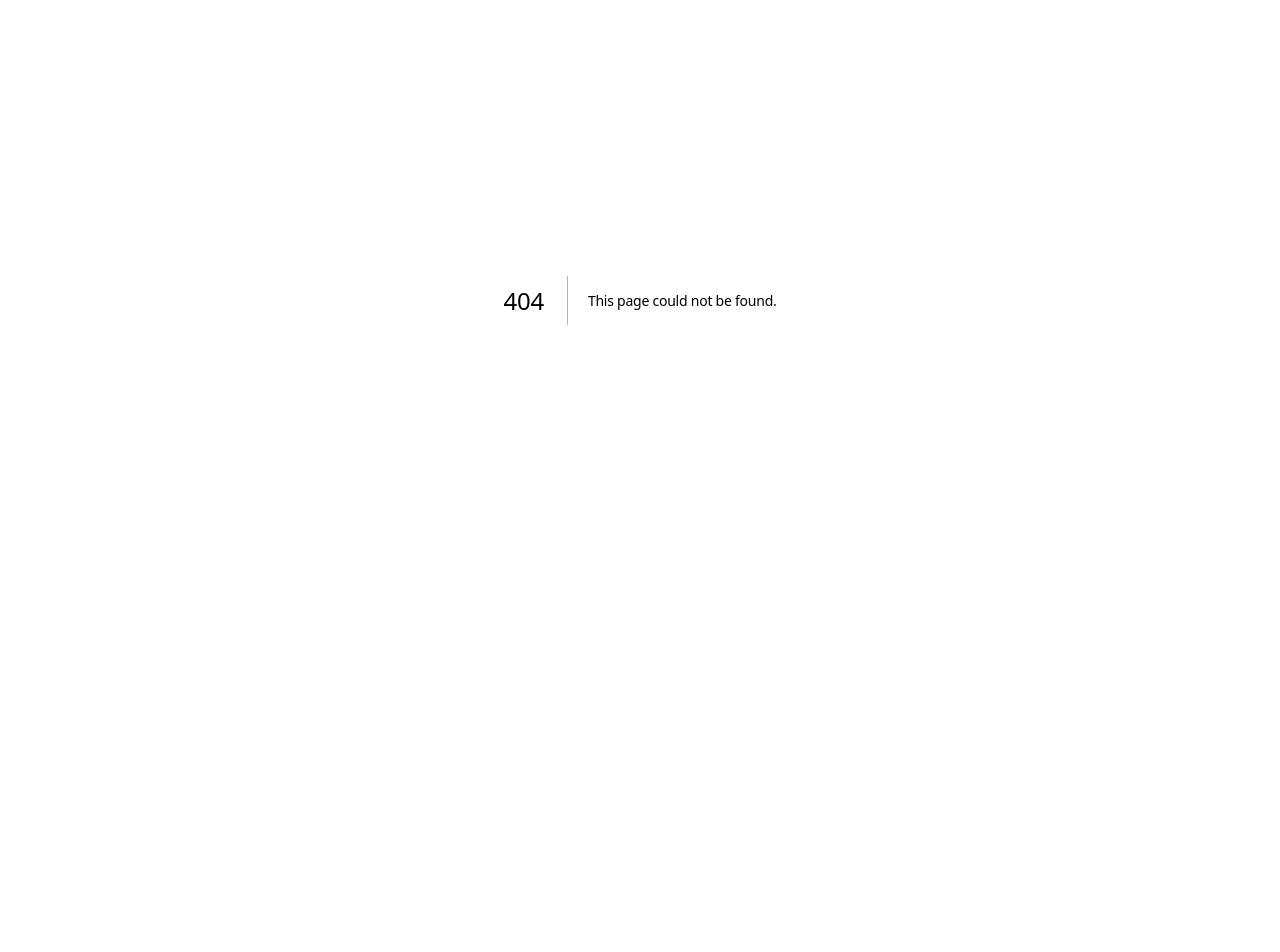
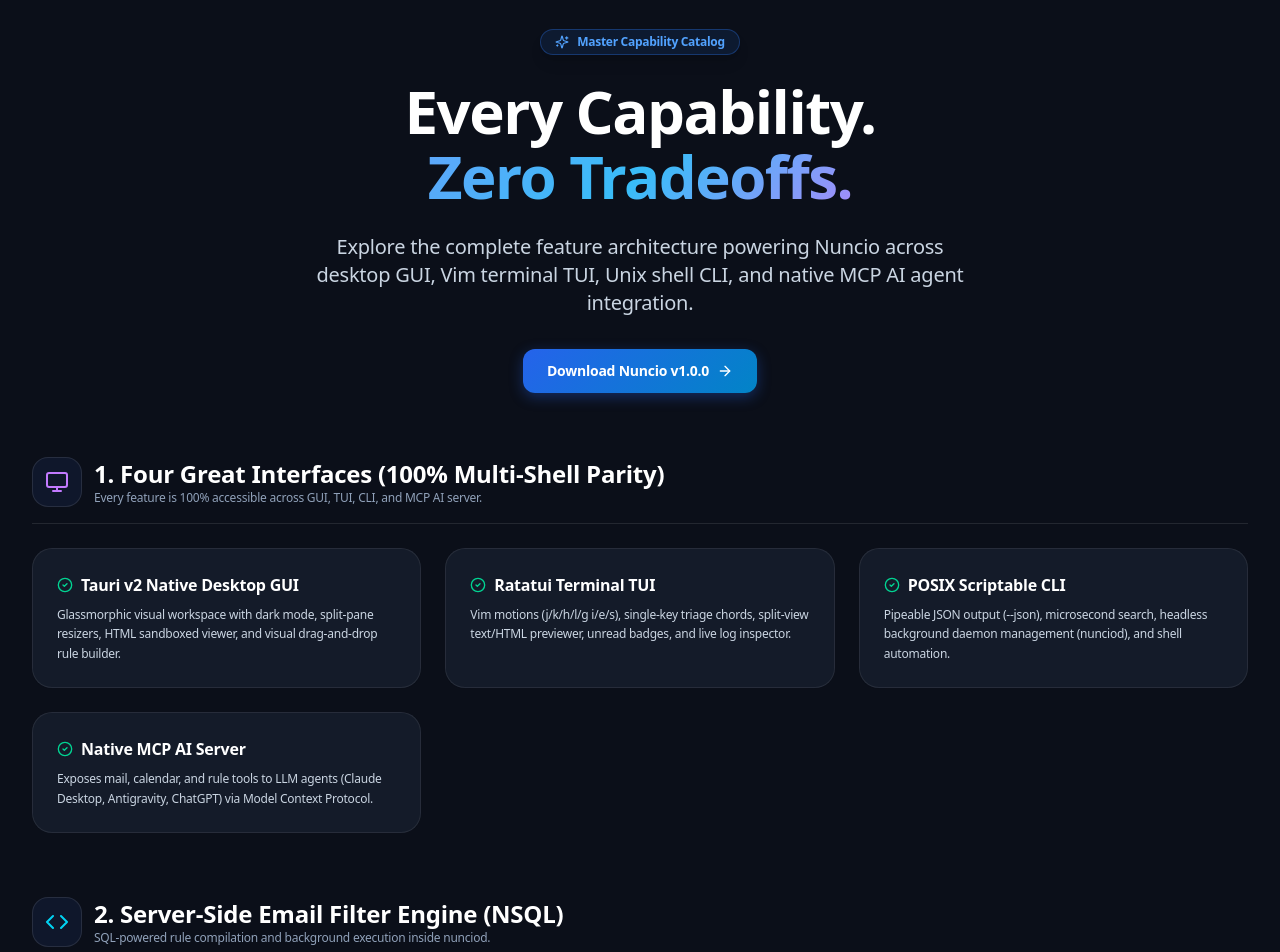
Before and after one commit to KofTwentyTwo/nuncio-website, a Next.js app: page /features in a window 1280 px wide. Before the commit this address had no page. Shown: the part 100-1052 px from the top of the page. Before the commit the page ends 800 px from the top, so only its background shows below. Built offline with nearby package versions, Linux system fonts and the light colour scheme.

Commit message:
feat(pages): add master full features catalog page at /features

```diff
--- /dev/null
+++ b/src/app/features/page.tsx
@@ -0,0 +1,152 @@
+import React from "react";
+import { Header } from "@/components/Header";
+import { Footer } from "@/components/Footer";
+import { ShieldCheck, Zap, Terminal, Code, Monitor, Bot, Lock, Database, RefreshCw, Cpu, CheckCircle2, ArrowRight, Sparkles, Filter, Key, FileCheck } from "lucide-react";
+import Link from "next/link";
+
+export const metadata = {
+  title: "Nuncio Full Feature Catalog — Native Mail, Calendar, NSQL, Security & AI MCP",
+  description: "Explore the complete feature breakdown of Nuncio: 4 interfaces, NSQL filter engine, AES-256-GCM encryption, self-healing database recovery, auto-updater, and MCP AI agent policies.",
+};
+
+export default function FeaturesPage() {
+  const featureCategories = [
+    {
+      id: "interfaces",
+      categoryName: "1. Four Great Interfaces (100% Multi-Shell Parity)",
+      categoryDesc: "Every feature is 100% accessible across GUI, TUI, CLI, and MCP AI server.",
+      icon: <Monitor className="w-6 h-6 text-purple-400" />,
+      features: [
+        { title: "Tauri v2 Native Desktop GUI", desc: "Glassmorphic visual workspace with dark mode, split-pane resizers, HTML sandboxed viewer, and visual drag-and-drop rule builder." },
+        { title: "Ratatui Terminal TUI", desc: "Vim motions (j/k/h/l/g i/e/s), single-key triage chords, split-view text/HTML previewer, unread badges, and live log inspector." },
+        { title: "POSIX Scriptable CLI", desc: "Pipeable JSON output (--json), microsecond search, headless background daemon management (nunciod), and shell automation." },
+        { title: "Native MCP AI Server", desc: "Exposes mail, calendar, and rule tools to LLM agents (Claude Desktop, Antigravity, ChatGPT) via Model Context Protocol." },
+      ],
+    },
+    {
+      id: "nsql",
+      categoryName: "2. Server-Side Email Filter Engine (NSQL)",
+      categoryDesc: "SQL-powered rule compilation and background execution inside nunciod.",
+      icon: <Code className="w-6 h-6 text-cyan-400" />,
+      features: [
+        { title: "Nuncio SQL Parser (sqlparser 0.54)", desc: "Compiles human-readable NSQL text into typed Rust AST representations with 6-pass validation." },
+        { title: "ON ACCOUNT Wildcard Matching", desc: "Match rules against specific accounts, exact emails, or domain wildcards (*, %, %@company.com)." },
+        { title: "Pre-Ingestion Execution", desc: "nunciod executes priority-ordered rules during background IMAP IDLE / JMAP push loops before database persistence." },
+        { title: "Dry-Run In-Memory Tester", desc: "Test rules against inbox messages in microsecond time without database or network state mutations." },
+        { title: "HMAC Webhooks & SSRF Defense", desc: "Dispatch signed webhooks with HMAC-SHA256, pre-flight DNS IP blacklisting, and redirect blocking." },
+      ],
+    },
+    {
+      id: "security",
+      categoryName: "3. Sovereign Privacy & Security Enclave",
+      categoryDesc: "Zero cloud telemetry, zero unencrypted text on disk, strict HTML isolation.",
+      icon: <Lock className="w-6 h-6 text-emerald-400" />,
+      features: [
+        { title: "AES-256-GCM Encryption at Rest", desc: "Column-level encryption for email bodies and subject lines using PayloadCipher." },
+        { title: "age X25519 Attachment Ciphers", desc: "Large binary attachment streams encrypted with age ciphers and 64KB chunk authentication." },
+        { title: "Memory Page Zeroing on Drop", desc: "Keyring secrets and passphrase buffers locked in memory and zeroed out on drop via ZeroizeOnDrop." },
+        { title: "Strict HTML Email Sandboxing", desc: "<iframe sandbox=\"allow-same-origin\"> with CSP default-src 'none' disabling JS execution." },
+        { title: "Tracking Pixel Neutralization", desc: "Automatic stripping of 1x1 tracking beacons, web bugs, and remote image triggers." },
+        { title: "MCP Agent RBAC & Data Filtering", desc: "McpAgentPolicy enforcing capability flags, account/folder access lists, and automatic SSN/credit card redaction." },
+      ],
+    },
+    {
+      id: "storage",
+      categoryName: "4. Self-Healing Storage & Auto-Update Engine",
+      categoryDesc: "Automatic database corruption detection, stream salvage, and binary updates.",
+      icon: <Database className="w-6 h-6 text-blue-400" />,
+      features: [
+        { title: "Integrity Checking on Startup", desc: "DatabaseEngine runs PRAGMA quick_check(10) on open to catch hardware crashes and corruptions." },
+        { title: "Corrupted Backup Isolation", desc: "Isolates damaged .db, .db-wal, and .db-shm files into timestamped backup folders." },
+        { title: "Stream Salvage Recovery Engine", desc: "Extracts valid account, rule, and message records into a fresh SQLite file automatically." },
+        { title: "Self-Healing Sync Orchestrator", desc: "Triggers background remote IMAP/JMAP resync to reconstruct local email caches." },
+        { title: "GitHub Releases Auto-Updater", desc: "Periodic 24h background update check, SHA-256 checksum verification, and atomic binary swapping." },
+      ],
+    },
+  ];
+
+  return (
+    <div className="min-h-screen flex flex-col bg-[#0B0F19] text-slate-100">
+      <Header />
+      <main className="flex-grow py-16 space-y-16">
+        {/* Hero Header */}
+        <div className="max-w-4xl mx-auto px-4 sm:px-6 text-center space-y-6">
+          <div className="inline-flex items-center gap-2 px-3.5 py-1 rounded-full bg-blue-500/10 border border-blue-500/30 text-blue-400 text-xs font-semibold tracking-tight shadow-lg">
+            <Sparkles className="w-3.5 h-3.5 text-blue-400" />
+            <span>Master Capability Catalog</span>
+          </div>
+
+          <h1 className="text-4xl sm:text-6xl font-extrabold text-white tracking-tight leading-[1.08]">
+            Every Capability.<br />
+            <span className="gradient-text">Zero Tradeoffs.</span>
+          </h1>
+
+          <p className="text-slate-300 text-lg sm:text-xl font-normal max-w-2xl mx-auto">
+            Explore the complete feature architecture powering Nuncio across desktop GUI, Vim terminal TUI, Unix shell CLI, and native MCP AI agent integration.
+          </p>
+
+          <div className="pt-2 flex flex-wrap items-center justify-center gap-4">
+            <a
+              href="/#downloads"
+              className="apple-button-primary px-6 py-3 text-sm font-semibold flex items-center gap-2"
+            >
+              Download Nuncio v1.0.0
+              <ArrowRight className="w-4 h-4" />
+            </a>
+          </div>
+        </div>
+
+        {/* Feature Categories Bento Grid */}
+        <div className="max-w-7xl mx-auto px-4 sm:px-6 lg:px-8 space-y-16">
+          {featureCategories.map((cat) => (
+            <div key={cat.id} className="space-y-6">
+              <div className="flex items-center gap-3 border-b border-white/10 pb-4">
+                <div className="p-3 rounded-2xl bg-slate-900 border border-white/10">
+                  {cat.icon}
+                </div>
+                <div>
+                  <h2 className="text-2xl font-bold text-white">{cat.categoryName}</h2>
+                  <p className="text-xs text-slate-400 font-medium">{cat.categoryDesc}</p>
+                </div>
+              </div>
+
+              <div className="grid grid-cols-1 md:grid-cols-2 lg:grid-cols-3 gap-6">
+                {cat.features.map((f, idx) => (
+                  <div key={idx} className="glass-card p-6 rounded-2xl border border-white/10 space-y-3 flex flex-col justify-between">
+                    <div className="space-y-2">
+                      <div className="flex items-center gap-2 text-emerald-400">
+                        <CheckCircle2 className="w-4 h-4 shrink-0" />
+                        <h3 className="text-base font-bold text-white">{f.title}</h3>
+                      </div>
+                      <p className="text-slate-300 text-xs leading-relaxed">{f.desc}</p>
+                    </div>
+                  </div>
+                ))}
+              </div>
+            </div>
+          ))}
+        </div>
+
+        {/* CTA Footer Section */}
+        <div className="max-w-5xl mx-auto px-4 sm:px-6 text-center pt-8">
+          <div className="glass-panel p-8 sm:p-12 rounded-3xl border border-white/10 space-y-6">
+            <h2 className="text-3xl font-extrabold text-white">Experience Nuncio Today</h2>
+            <p className="text-slate-300 text-base max-w-xl mx-auto">
+              100% free open-source software. Runs 100% locally on macOS, Linux, and Windows.
+            </p>
+            <div className="pt-2">
+              <a
+                href="/#downloads"
+                className="apple-button-primary px-8 py-3.5 text-sm font-semibold inline-flex items-center gap-2"
+              >
+                Download for Your Platform
+                <ArrowRight className="w-4 h-4" />
+              </a>
+            </div>
+          </div>
+        </div>
+      </main>
+      <Footer />
+    </div>
+  );
+}
--- a/src/components/Header.tsx
+++ b/src/components/Header.tsx
@@ -23,6 +23,9 @@
 
           {/* Desktop Navigation */}
           <nav className="hidden lg:flex items-center gap-8 text-xs sm:text-sm font-medium text-slate-300">
+            <Link href="/features" className="hover:text-white transition-colors">
+              Features
+            </Link>
             <Link href="/#experiences" className="hover:text-white transition-colors">
               Interfaces
             </Link>
```
